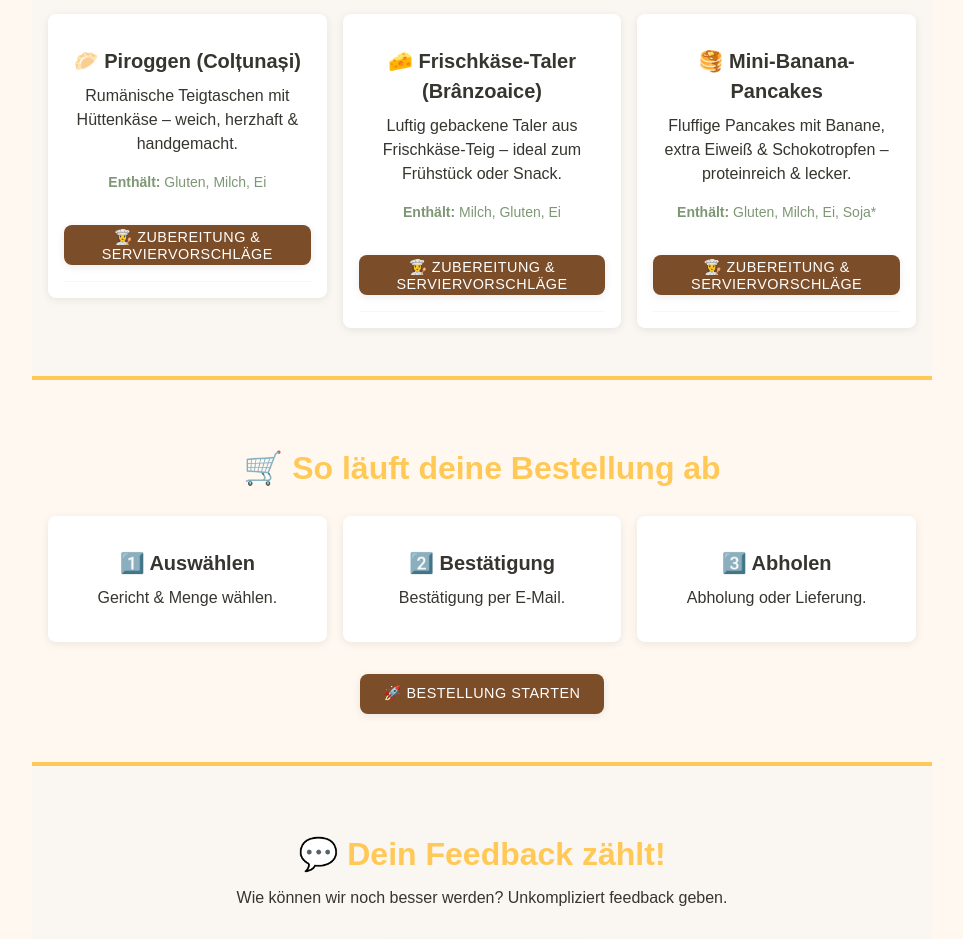
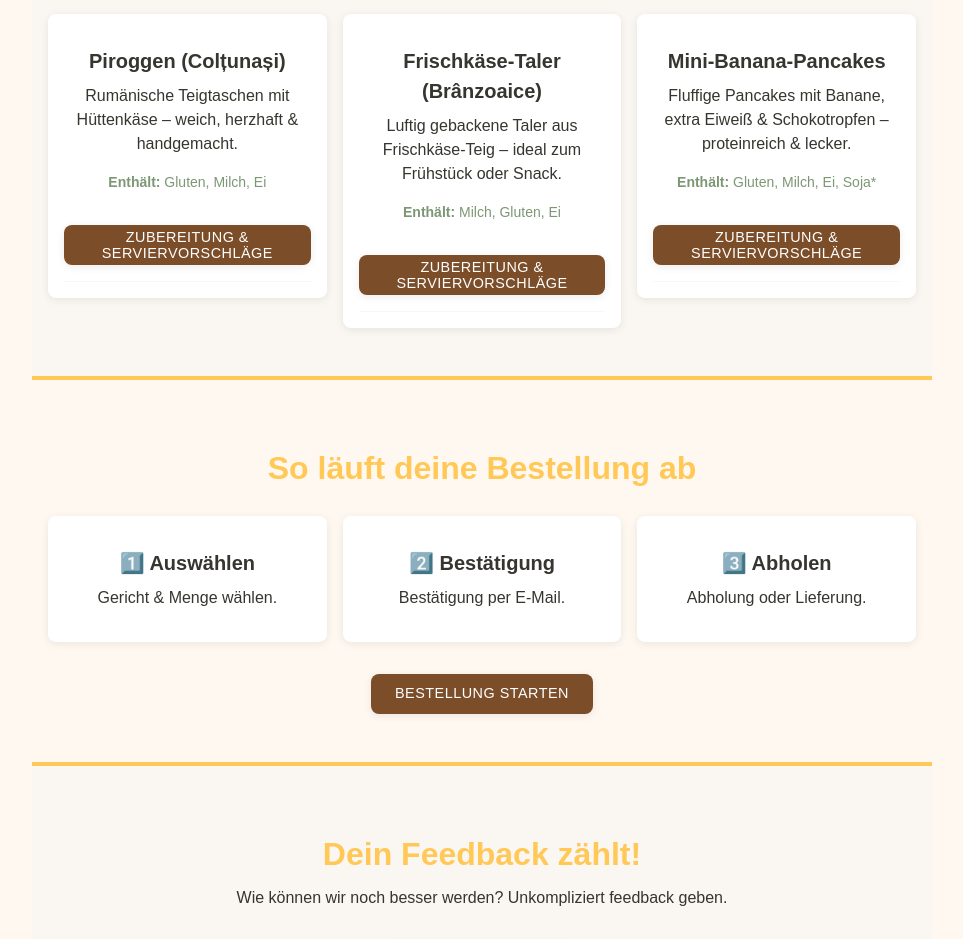
Before and after one commit to tecktim/olgas-kitchen-main, a plain HTML site: page index.html in a window 1280 px wide. Shown: the part 630-1569 px from the top of the page, without its empty margins (158-1121 px from the left). Drawn offline with Linux system fonts and the light colour scheme.

Commit message:
Refactor navigation and content structure; enhance interactivity and responsiveness

```diff
--- /dev/null
+++ b/data.json
@@ -0,0 +1,86 @@
+{
+  "siteTitle": "Olga’s Kitchen",
+  "navLinks": [
+    { "href": "#home", "text": "Home" },
+    { "href": "#produkte", "text": "Produkte" },
+    { "href": "#bestellen", "text": "Bestellen" },
+    { "href": "#feedback", "text": "Feedback" },
+    { "href": "#kontakt", "text": "Kontakt" }
+  ],
+  "sections": {
+    "home": {
+      "heading": "Traditionelle Küche für deinen Alltag – einfach vorbestellen & genießen",
+      "text": "Handgemachte Gerichte aus unserer Familienküche: Piroggen, Frischkäse-Taler & Mini-Banana-Pancakes.",
+      "button": { "href": "#produkte", "text": "Jetzt entdecken" }
+    },
+    "products": [
+      {
+        "id": "piroggen",
+        "name": "Piroggen (Colțunași)",
+        "description": "Rumänische Teigtaschen mit Hüttenkäse – weich, herzhaft & handgemacht.",
+        "allergens": ["Gluten", "Milch", "Ei"],
+        "details": {
+          "packung": "2 Portionen (500 g gefrorenes Produkt) – ideal als Hauptgericht oder zum Teilen.",
+          "zubereitung": [
+            "Wasser zum Kochen bringen, salzen.",
+            "Piroggen 5–7 Min. garen.",
+            "Abgießen, mit Butter schwenken."
+          ],
+          "serviervorschlaege": "Mit Schmand & frischen Kräutern.",
+          "naehrwerte": "225 kcal | 10,8 g Eiweiß | 24,5 g KH | 9,4 g Fett"
+        }
+      },
+      {
+        "id": "frischkaese",
+        "name": "Frischkäse-Taler (Brânzoaice)",
+        "description": "Luftig gebackene Taler aus Frischkäse-Teig – ideal zum Frühstück oder Snack.",
+        "allergens": ["Milch", "Gluten", "Ei"],
+        "details": {
+          "packung": "12 Taler (ca. 360 g gefrorenes Produkt) – perfekt für Frühstück oder Snack.",
+          "zubereitung": [
+            "Im vorgeheizten Ofen bei 180 °C Umluft 25–30 Min. backen (zwischen­durch wenden)."
+          ],
+          "serviervorschlaege": "Mit Joghurt, Schmand & Beeren genießen.",
+          "naehrwerte": "156 kcal | 14 g Eiweiß | 22 g KH | 4 g Fett"
+        }
+      },
+      {
+        "id": "pancakes",
+        "name": "Mini-Banana-Pancakes",
+        "description": "Fluffige Pancakes mit Banane, extra Eiweiß & Schokotropfen – proteinreich & lecker.",
+        "allergens": ["Gluten", "Milch", "Ei", "Soja*"],
+        "details": {
+          "packung": "12 Stück (ca. 240 g gefrorenes Produkt) – handlich & snackfertig.",
+          "zubereitung": [
+            "Gefrorene Pancakes (2–4 Stück) im Toaster auf höchster Stufe toasten, bis sie goldbraun sind."
+          ],
+          "serviervorschlaege": "Mit Beeren, Honig, Joghurt oder pur als Snack 😊.",
+          "naehrwerte": "225 kcal | 7,3 g Eiweiß | 32,3 g KH | 7,2 g Fett"
+        }
+      }
+    ],
+    "order": {
+      "heading": "So läuft deine Bestellung ab",
+      "steps": [
+        { "icon": "1️⃣", "title": "Auswählen", "text": "Gericht & Menge wählen." },
+        { "icon": "2️⃣", "title": "Bestätigung", "text": "Bestätigung per E-Mail." },
+        { "icon": "3️⃣", "title": "Abholen", "text": "Abholung oder Lieferung." }
+      ],
+      "button": { "href": "https://order.olgas-kitchen.de", "text": "Bestellung starten", "external": true }
+    },
+    "feedback": {
+      "heading": "Dein Feedback zählt!",
+      "text": "Wie können wir noch besser werden? Unkompliziert feedback geben.",
+      "button": { "href": "https://feedback.olgas-kitchen.de", "text": "Feedback geben", "external": true }
+    },
+    "contact": {
+      "heading": "Kontakt",
+      "text": "Olga’s Kitchen\nHeßlingerstraße 2, 88518 Herbertingen",
+      "button": { "href": "https://wa.me/4917668291438", "text": "WhatsApp Chat starten", "ariaLabel": "WhatsApp-Chat mit Olga’s Kitchen starten", "external": true }
+    },
+    "footer": {
+      "text": "© 2025 Olga’s Kitchen – Alle Rechte vorbehalten.",
+      "backToTop": { "href": "#home", "text": "Nach oben" }
+    }
+  }
+}
--- a/index.html
+++ b/index.html
@@ -20,19 +20,19 @@
     </button>
     <nav aria-label="Hauptnavigation">
       <ul>
-        <li><a href="#home">🏠 Home</a></li>
-        <li><a href="#produkte">🥟 Produkte</a></li>
-        <li><a href="#bestellen">🛒 Bestellen</a></li>
-        <li><a href="#feedback">💬 Feedback</a></li>
-        <li><a href="#kontakt">📞 Kontakt</a></li>
+        <li><a href="#home">Home</a></li>
+        <li><a href="#produkte">Produkte</a></li>
+        <li><a href="#bestellen">Bestellen</a></li>
+        <li><a href="#feedback">Feedback</a></li>
+        <li><a href="#kontakt">Kontakt</a></li>
       </ul>
     </nav>
   </header>
 
   <section id="home">
-    <h2>🍲 Traditionelle Küche für deinen Alltag – einfach vorbestellen &amp; genießen</h2>
-    <p>Handgemachte Gerichte aus unserer Familienküche: 🥟 Piroggen, 🧀 Frischkäse-Taler &amp; 🥞 Mini-Banana-Pancakes.</p>
-    <a href="#produkte" class="btn">🔍 Jetzt entdecken</a>
+    <h2>Traditionelle Küche für deinen Alltag – einfach vorbestellen &amp; genießen</h2>
+    <p>Handgemachte Gerichte aus unserer Familienküche: Piroggen, Frischkäse-Taler &amp; Mini-Banana-Pancakes.</p>
+    <a href="#produkte" class="btn">Jetzt entdecken</a>
   </section>
 
   <section id="produkte">
@@ -40,60 +40,60 @@
     <div class="products">
       <!-- Piroggen -->
       <div class="product">
-        <h3>🥟 Piroggen (Colțunași)</h3>
+        <h3>Piroggen (Colțunași)</h3>
         <p>Rumänische Teigtaschen mit Hüttenkäse – weich, herzhaft &amp; handgemacht.</p>
         <p class="allergens"><strong>Enthält:</strong> Gluten, Milch, Ei</p>
         <button class="btn expand" aria-expanded="false" aria-controls="details-piroggen">
-          👩‍🍳 Zubereitung &amp; Serviervorschläge
+          Zubereitung &amp; Serviervorschläge
         </button>
         <div id="details-piroggen" class="product-details" hidden>
-          <h4>📦 Packungsinhalt</h4>
+          <h4>Packungsinhalt</h4>
           <p>2 Portionen (500 g gefrorenes Produkt) – ideal als Hauptgericht oder zum Teilen.</p>
-          <h4>🔪 Zubereitung</h4>
+          <h4>Zubereitung</h4>
           <p>1. Wasser zum Kochen bringen, salzen.<br>
              2. Piroggen 5–7 Min. garen.<br>
              3. Abgießen, mit Butter schwenken.</p>
-          <h4>🍴 Serviervorschläge</h4>
+          <h4>Serviervorschläge</h4>
           <p>Mit Schmand &amp; frischen Kräutern.</p>
-          <h4>⚖️ Nährwerte (100 g)</h4>
+          <h4>Nährwerte (100 g)</h4>
           <p>225 kcal | 10,8 g Eiweiß | 24,5 g KH | 9,4 g Fett</p>
         </div>
       </div>
       <!-- Frischkäse-Taler -->
       <div class="product">
-        <h3>🧀 Frischkäse-Taler (Brânzoaice)</h3>
+        <h3>Frischkäse-Taler (Brânzoaice)</h3>
         <p>Luftig gebackene Taler aus Frischkäse-Teig – ideal zum Frühstück oder Snack.</p>
         <p class="allergens"><strong>Enthält:</strong> Milch, Gluten, Ei</p>
         <button class="btn expand" aria-expanded="false" aria-controls="details-frischkaese">
-          👩‍🍳 Zubereitung &amp; Serviervorschläge
+          Zubereitung &amp; Serviervorschläge
         </button>
         <div id="details-frischkaese" class="product-details" hidden>
-          <h4>📦 Packungsinhalt</h4>
+          <h4>Packungsinhalt</h4>
           <p>12 Taler (ca. 360 g gefrorenes Produkt) – perfekt für Frühstück oder Snack.</p>
-          <h4>🔪 Zubereitung</h4>
+          <h4>Zubereitung</h4>
           <p>1. Im vorgeheizten Ofen bei 180 °C Umluft 25–30 Min. backen (zwischen­durch wenden).</p>
-          <h4>🍴 Serviervorschläge</h4>
+          <h4>Serviervorschläge</h4>
           <p>Mit Joghurt, Schmand &amp; Beeren genießen.</p>
-          <h4>⚖️ Nährwerte (100 g)</h4>
+          <h4>Nährwerte (100 g)</h4>
           <p>156 kcal | 14 g Eiweiß | 22 g KH | 4 g Fett</p>
         </div>
       </div>
       <!-- Mini-Banana-Pancakes -->
       <div class="product">
-        <h3>🥞 Mini-Banana-Pancakes</h3>
+        <h3>Mini-Banana-Pancakes</h3>
         <p>Fluffige Pancakes mit Banane, extra Eiweiß &amp; Schokotropfen – proteinreich &amp; lecker.</p>
         <p class="allergens"><strong>Enthält:</strong> Gluten, Milch, Ei, Soja*</p>
         <button class="btn expand" aria-expanded="false" aria-controls="details-pancakes">
-          👩‍🍳 Zubereitung &amp; Serviervorschläge
+          Zubereitung &amp; Serviervorschläge
         </button>
         <div id="details-pancakes" class="product-details" hidden>
-          <h4>📦 Packungsinhalt</h4>
+          <h4>Packungsinhalt</h4>
           <p>12 Stück (ca. 240 g gefrorenes Produkt) – handlich &amp; snackfertig.</p>
-          <h4>🔪 Zubereitung</h4>
+          <h4>Zubereitung</h4>
           <p>Gefrorene Pancakes (2–4 Stück) im Toaster auf höchster Stufe toasten, bis sie goldbraun sind.</p>
-          <h4>🍴 Serviervorschläge</h4>
+          <h4>Serviervorschläge</h4>
           <p>Mit Beeren, Honig, Joghurt oder pur als Snack 😊.</p>
-          <h4>⚖️ Nährwerte (100 g)</h4>
+          <h4>Nährwerte (100 g)</h4>
           <p>225 kcal | 7,3 g Eiweiß | 32,3 g KH | 7,2 g Fett</p>
         </div>
       </div>
@@ -101,7 +101,7 @@
   </section>
 
   <section id="bestellen">
-    <h2>🛒 So läuft deine Bestellung ab</h2>
+    <h2>So läuft deine Bestellung ab</h2>
     <div class="process">
       <div class="step"><h3>1️⃣ Auswählen</h3><p>Gericht &amp; Menge wählen.</p></div>
       <div class="step"><h3>2️⃣ Bestätigung</h3><p>Bestätigung per E-Mail.</p></div>
@@ -110,34 +110,34 @@
     <a href="https://order.olgas-kitchen.de"
        target="_blank" rel="noopener noreferrer"
        class="btn btn-order">
-      🚀 Bestellung starten
+      Bestellung starten
     </a>
   </section>
 
   <section id="feedback">
-    <h2>💬 Dein Feedback zählt!</h2>
+    <h2>Dein Feedback zählt!</h2>
     <p>Wie können wir noch besser werden? Unkompliziert feedback geben.</p>
     <a href="https://feedback.olgas-kitchen.de"
        target="_blank" rel="noopener noreferrer"
        class="btn">
-      ✍️ Feedback geben
+      Feedback geben
     </a>
   </section>
 
   <section id="kontakt">
-    <h2>📞 Kontakt</h2>
+    <h2>Kontakt</h2>
     <p>Olga’s Kitchen<br>Heßlingerstraße 2, 88518 Herbertingen</p>
     <a href="https://wa.me/4917668291438"
        class="btn-whatsapp"
        target="_blank" rel="noopener noreferrer"
        aria-label="WhatsApp-Chat mit Olga’s Kitchen starten">
-      📱 WhatsApp Chat starten
+      WhatsApp Chat starten
     </a>
   </section>
 
   <footer>
     &copy; 2025 Olga’s Kitchen – Alle Rechte vorbehalten.<br>
-    <a href="#home">⬆️ Nach oben</a>
+    <a href="#home">Nach oben</a>
   </footer>
 
   <script src="main.js"></script>
--- a/main.js
+++ b/main.js
@@ -1,4 +1,109 @@
 // Olga’s Kitchen Scripts
+// Fetch configuration and initialize page
+fetch('data.json')
+  .then(response => response.json())
+  .then(data => {
+    // Set site title
+    document.title = data.siteTitle;
+    document.querySelector('h1').textContent = data.siteTitle;
+
+    // Build navigation
+    const navUl = document.querySelector('nav ul');
+    navUl.innerHTML = '';
+    data.navLinks.forEach(link => {
+      const li = document.createElement('li');
+      const a = document.createElement('a');
+      a.href = link.href;
+      a.textContent = link.text;
+      li.appendChild(a);
+      navUl.appendChild(li);
+    });
+
+    // Build Home section
+    const home = data.sections.home;
+    const homeSec = document.getElementById('home');
+    homeSec.innerHTML = `
+      <h2>${home.heading}</h2>
+      <p>${home.text}</p>
+      <a href="${home.button.href}" class="btn">${home.button.text}</a>
+    `;
+
+    // Build Products
+    const productsDiv = document.querySelector('.products');
+    productsDiv.innerHTML = '';
+    data.sections.products.forEach(p => {
+      const prodDiv = document.createElement('div');
+      prodDiv.className = 'product';
+      prodDiv.innerHTML = `
+        <h3>${p.name}</h3>
+        <p>${p.description}</p>
+        <p class="allergens"><strong>Enthält:</strong> ${p.allergens.join(', ')}</p>
+        <button class="btn expand" aria-expanded="false" aria-controls="details-${p.id}">
+          Zubereitung & Serviervorschläge
+        </button>
+        <div id="details-${p.id}" class="product-details" hidden>
+          <h4>Packungsinhalt</h4>
+          <p>${p.details.packung}</p>
+          <h4>Zubereitung</h4>
+          <p>${p.details.zubereitung.join('<br>')}</p>
+          <h4>Serviervorschläge</h4>
+          <p>${p.details.serviervorschlaege}</p>
+          <h4>Nährwerte (100 g)</h4>
+          <p>${p.details.naehrwerte}</p>
+        </div>
+      `;
+      productsDiv.appendChild(prodDiv);
+    });
+
+    // Build Order section
+    const order = data.sections.order;
+    const orderSec = document.getElementById('bestellen');
+    orderSec.innerHTML = `
+      <h2>${order.heading}</h2>
+      <div class="process">
+        ${order.steps.map(s => `<div class="step"><h3>${s.icon} ${s.title}</h3><p>${s.text}</p></div>`).join('')}
+      </div>
+      <a href="${order.button.href}" class="btn btn-order"${order.button.external ? ' target="_blank" rel="noopener noreferrer"' : ''}>
+        ${order.button.text}
+      </a>
+    `;
+
+    // Build Feedback section
+    const fb = data.sections.feedback;
+    const fbSec = document.getElementById('feedback');
+    fbSec.innerHTML = `
+      <h2>${fb.heading}</h2>
+      <p>${fb.text}</p>
+      <a href="${fb.button.href}" class="btn"${fb.button.external ? ' target="_blank" rel="noopener noreferrer"' : ''}>
+        ${fb.button.text}
+      </a>
+    `;
+
+    // Build Contact section
+    const c = data.sections.contact;
+    const cSec = document.getElementById('kontakt');
+    cSec.innerHTML = `
+      <h2>${c.heading}</h2>
+      <p>${c.text.replace(/\n/g, '<br>')}</p>
+      <a href="${c.button.href}" class="btn-whatsapp"${c.button.external ? ' target="_blank" rel="noopener noreferrer"' : ''} aria-label="${c.button.ariaLabel}">
+        ${c.button.text}
+      </a>
+    `;
+
+    // Build Footer
+    const f = data.sections.footer;
+    const footer = document.querySelector('footer');
+    footer.innerHTML = `
+      ${f.text}<br>
+      <a href="${f.backToTop.href}">${f.backToTop.text}</a>
+    `;
+
+    // Initialize interactions
+    setupInteractions();
+  })
+  .catch(console.error);
+
+function setupInteractions() {
   // Burger-Menu Toggle
   const menuToggle = document.querySelector('.menu-toggle');
   const nav = document.querySelector('nav');
@@ -11,14 +116,13 @@ menuToggle.addEventListener('click', () => {
   // Produkt-Details Toggle
   document.querySelectorAll('.expand').forEach(btn => {
     btn.addEventListener('click', () => {
-    const id = btn.getAttribute('aria-controls'),
-          details = document.getElementById(id),
-          open = details.hasAttribute('hidden');
+      const id = btn.getAttribute('aria-controls');
+      const details = document.getElementById(id);
+      const open = details.hasAttribute('hidden');
       document.querySelectorAll('.product-details').forEach(d => {
         if (!d.hasAttribute('hidden')) {
           d.setAttribute('hidden','');
-        document.querySelector(`[aria-controls="${d.id}"]`)
-                .setAttribute('aria-expanded','false');
+          document.querySelector(`[aria-controls="${d.id}"]`).setAttribute('aria-expanded','false');
         }
       });
       if (open) {
@@ -31,13 +135,23 @@ document.querySelectorAll('.expand').forEach(btn => {
     });
   });
 
-// Footer ausblenden bei Klick auf Header-Links
+  // Footer hide on nav link click
   const footer = document.querySelector('footer');
   document.querySelectorAll('header nav a').forEach(link => {
-  link.addEventListener('click', () => {
+    link.addEventListener('click', (e) => {
+      e.preventDefault();
+      const targetId = link.getAttribute('href');
+      const targetEl = document.querySelector(targetId);
+      const headerHeight = document.querySelector('header').offsetHeight;
+      if (targetEl) {
+        const targetPosition = targetEl.getBoundingClientRect().top + window.pageYOffset - headerHeight;
+        window.scrollTo({ top: targetPosition, behavior: 'smooth' });
+        history.pushState(null, '', targetId);
+      }
+      // Hide footer and close nav
       footer.setAttribute('hidden', '');
-    // Close burger menu when a navigation link is clicked
       nav.classList.remove('open');
       menuToggle.setAttribute('aria-expanded', 'false');
     });
   });
+}
--- a/style.css
+++ b/style.css
@@ -1,4 +1,6 @@
 /* Olga’s Kitchen Styles */
+
+/* Variables */
 :root {
   --font-base: 'Nunito', sans-serif;
   --color-bg-light: #FFF8F0;
@@ -8,13 +10,16 @@
   --color-btn-bg: #7C4D29;
   --color-btn-text: #FFFFFF;
   --spacing: 1rem;
+  --spacingHalfed: calc(var(--spacing) / 2);
   --radius: 8px;
   --shadow: 0 2px 8px rgba(0,0,0,0.08);
   --shadow-hover: 0 4px 16px rgba(0,0,0,0.12);
   --touch-size: 2.5rem;
 }
+
+/* Base Element Styles */
 *, *::before, *::after { box-sizing: border-box; }
-html { font-size: 100%; line-height: 1.5; }
+html { font-size: 100%; line-height: 1.5; scroll-behavior: smooth; }
 body {
   margin: 0; padding: 0;
   font-family: var(--font-base);
@@ -39,6 +44,7 @@ h3 { font-size: clamp(1.125rem,3vw,1.25rem); }
 h4 { font-size: clamp(1rem,2.5vw,1rem); color: var(--color-accent); }
 p { margin: 0 0 var(--spacing); }
 
+/* Header */
 header {
   background: var(--color-bg-light);
   padding: calc(var(--spacing)*2) var(--spacing);
@@ -46,22 +52,8 @@ header {
   box-shadow: var(--shadow);
   position: sticky; top: 0; z-index: 10;
 }
-/* Hamburger-Button */
-.menu-toggle {
-  display: none;
-  position: absolute; top: var(--spacing); right: var(--spacing);
-  width: var(--touch-size); height: var(--touch-size);
-  background: none; border: none; cursor: pointer;
-  flex-direction: column; justify-content: space-around;
-  align-items: center; z-index: 11;
-  padding: 0.5rem;
-}
-.menu-toggle span {
-  display: block; width: 24px; height: 3px;
-  background: var(--color-text); border-radius: 2px;
-  transition: transform .3s ease, opacity .3s ease;
-}
 
+/* Navigation */
 nav {
   position: relative;
 }
@@ -81,6 +73,23 @@ nav li a:hover, nav li a:focus {
   outline: 3px solid var(--color-text);
 }
 
+/* Hamburger-Button */
+.menu-toggle {
+  display: none;
+  position: absolute; top: var(--spacing); right: var(--spacing);
+  width: var(--touch-size); height: var(--touch-size);
+  background: none; border: none; cursor: pointer;
+  flex-direction: column; justify-content: space-around;
+  align-items: center; z-index: 11;
+  padding: 0.5rem;
+}
+.menu-toggle span {
+  display: block; width: 24px; height: 3px;
+  background: var(--color-text); border-radius: 2px;
+  transition: transform .3s ease, opacity .3s ease;
+}
+
+/* Buttons */
 button, .btn {
   display: inline-flex; align-items: center; justify-content: center;
   min-height: var(--touch-size); padding: 0 1.5rem; border: none;
@@ -110,6 +119,7 @@ button:hover, button:focus, .btn:hover, .btn:focus {
   background: #1DA851; transform: translateY(-2px); outline: none;
 }
 
+/* Sections */
 section {
   max-width:900px; margin:0 auto;
   padding: calc(var(--spacing)*3) var(--spacing);
@@ -118,6 +128,7 @@ section {
 section:nth-child(even) { background: var(--color-bg-dark); }
 section + section { border-top:4px solid var(--color-accent); }
 
+/* Products */
 .products {
   display:grid;
   grid-template-columns: repeat(auto-fit,minmax(240px,1fr));
@@ -140,7 +151,7 @@ section + section { border-top:4px solid var(--color-accent); }
 }
 
 .product-details {
-  display:grid; row-gap:var(--spacing);
+  display:grid; row-gap:var(--spacingHalfed);
   margin-top:var(--spacing);
   border-top:1px solid var(--color-bg-dark);
   padding:0 var(--spacing);
@@ -149,10 +160,12 @@ section + section { border-top:4px solid var(--color-accent); }
 }
 .product-details:not([hidden]) {
   max-height:250px; overflow-y:auto; padding:var(--spacing);
+  box-shadow: inset 0 4px 6px -4px rgba(0,0,0,0.1), 0 2px 8px rgba(0,0,0,0.1);
+  border-radius: var(--radius);
 }
 .product-details h4 { margin-top:0; }
 
-.product-details:not([hidden])::-webkit-scrollbar { width:8px; }
+.product-details:not([hidden])
 .product-details:not([hidden])::-webkit-scrollbar-track {
   background: var(--color-bg-dark); border-radius:4px;
 }
@@ -165,6 +178,7 @@ section + section { border-top:4px solid var(--color-accent); }
   scrollbar-color: var(--color-accent) var(--color-bg-dark);
 }
 
+/* Process */
 .process {
   display:flex; flex-wrap:wrap; justify-content:center;
   gap:var(--spacing); margin-top:calc(var(--spacing)*1.5);
@@ -180,6 +194,7 @@ section + section { border-top:4px solid var(--color-accent); }
   background:var(--color-bg-light);
 }
 
+/* Footer */
 footer {
   background:var(--color-text); color:#B7B7A4;
   text-align:center; padding:calc(var(--spacing)*2) var(--spacing);
@@ -189,7 +204,8 @@ footer a:hover, footer a:focus {
   color:#fff; outline:3px solid var(--color-accent);
 }
 
- @media (max-width:600px) {
+/* Responsive Styles */
+@media (max-width:600px) {
   /* Header-Padding reduzieren */
   header {
     padding: var(--spacing) var(--spacing);
@@ -206,13 +222,14 @@ footer a:hover, footer a:focus {
     position: absolute; top: 100%; left: 0;
     width: 100%; box-shadow: var(--shadow);
     padding: var(--spacing) 0;
+    gap: var(--spacingHalfed);
   }
   nav.open ul {
     display: flex;
   }
   /* Navbar-Abstand verringern */
   nav ul li {
-    margin: var(--spacing) 0;
+    margin: var(--spacingHalfed) 0;
   }
   /* Links-Padding anpassen */
   nav li a {
@@ -225,7 +242,7 @@ footer a:hover, footer a:focus {
   section { padding: var(--spacing) .5rem; }
 }
 
-/* Override heavy hover on hamburger toggle */
+/* Hover Overrides */
 .menu-toggle:hover, .menu-toggle:focus {
   background: rgba(0, 0, 0, 0.1);
 }
```
Lines whose indentation alone changed are shown as unchanged.
